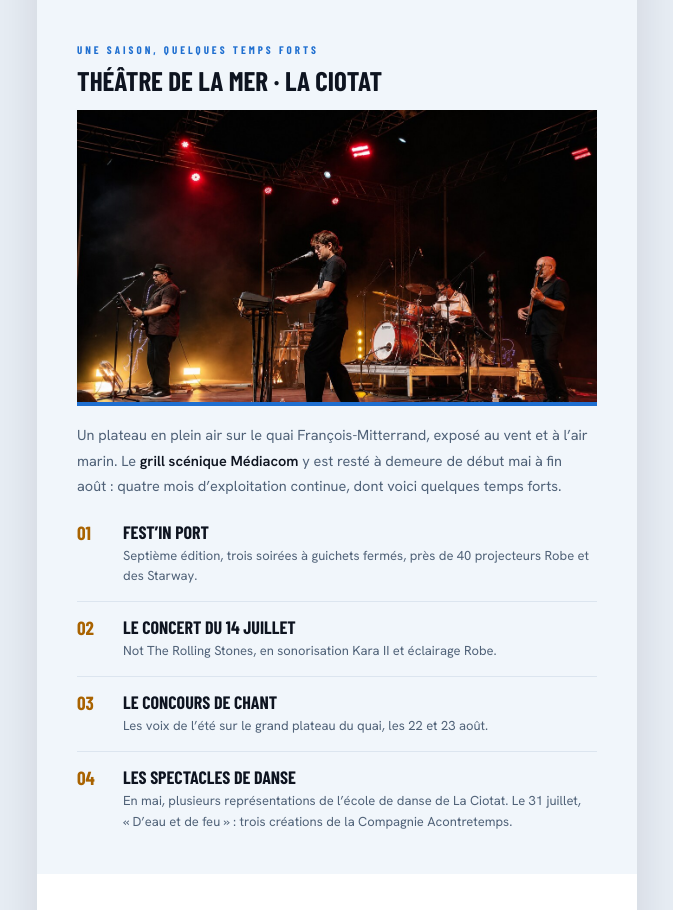
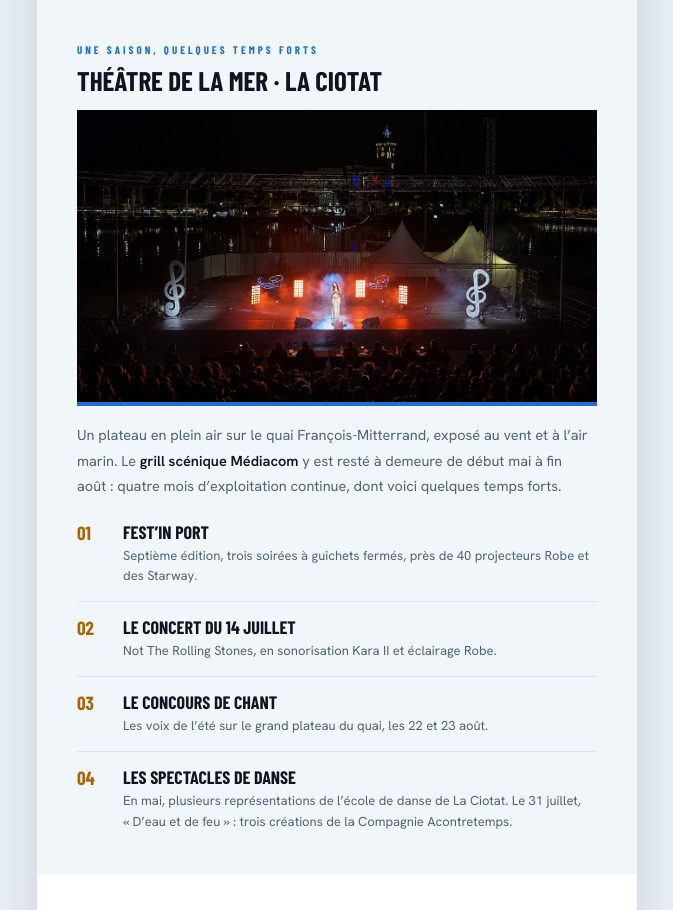
Before and after one commit to mazen-create11/lettre-ete-2026, a plain HTML site: page index.html in a window 1280 px wide. Shown: the part 2275-3185 px from the top of the page, without its empty margins (303-976 px from the left). Drawn offline with nearby package versions, Linux system fonts and the light colour scheme.

Commit message:
Utilise deux photos distinctes pour La Ciotat

```diff
--- a/index.html
+++ b/index.html
@@ -222,7 +222,7 @@
     <tr><td bgcolor="#F1F6FB" class="pad-x" style="background:#F1F6FB;padding:46px 40px 42px;">
       <p style="margin:0 0 9px;font-family:'Barlow Condensed',Arial,sans-serif;font-size:11px;font-weight:700;letter-spacing:3px;color:#1F6FD0;">UNE SAISON, QUELQUES TEMPS FORTS</p>
       <p style="margin:0 0 15px;font-family:'Barlow Condensed',Arial,sans-serif;font-size:27px;line-height:30px;font-weight:700;color:#0E1420;text-transform:uppercase;">Th&eacute;&acirc;tre de la Mer &middot; La Ciotat</p>
-      <img src="img/ete-theatre-mer-groupe-premium-v3.jpg" width="520" alt="Concert du groupe au Th&eacute;&acirc;tre de la Mer, face au port de La Ciotat" style="width:100%;max-width:520px;height:auto;border-bottom:4px solid #1F6FD0;margin-bottom:16px;">
+      <img src="img/ete-theatre-mer-chanteuse-premium-v4.jpg" width="520" alt="Concert de la chanteuse au Th&eacute;&acirc;tre de la Mer, face au port de La Ciotat" style="width:100%;max-width:520px;height:auto;border-bottom:4px solid #1F6FD0;margin-bottom:16px;">
       <p style="margin:0 0 4px;font-family:'Hanken Grotesk',Arial,sans-serif;font-size:14.5px;line-height:1.75;color:#506278;">
         Un plateau en plein air sur le quai Fran&ccedil;ois-Mitterrand, expos&eacute; au vent et &agrave; l&rsquo;air marin.
         Le <strong style="color:#0E1420;font-weight:600;">grill sc&eacute;nique M&eacute;diacom</strong> y est rest&eacute; &agrave; demeure de d&eacute;but mai &agrave; fin ao&ucirc;t&nbsp;: quatre mois d&rsquo;exploitation continue, dont voici quelques temps forts.
```
Also changed, not shown: img/ete-theatre-mer-chanteuse-premium-v4.jpg (added).
